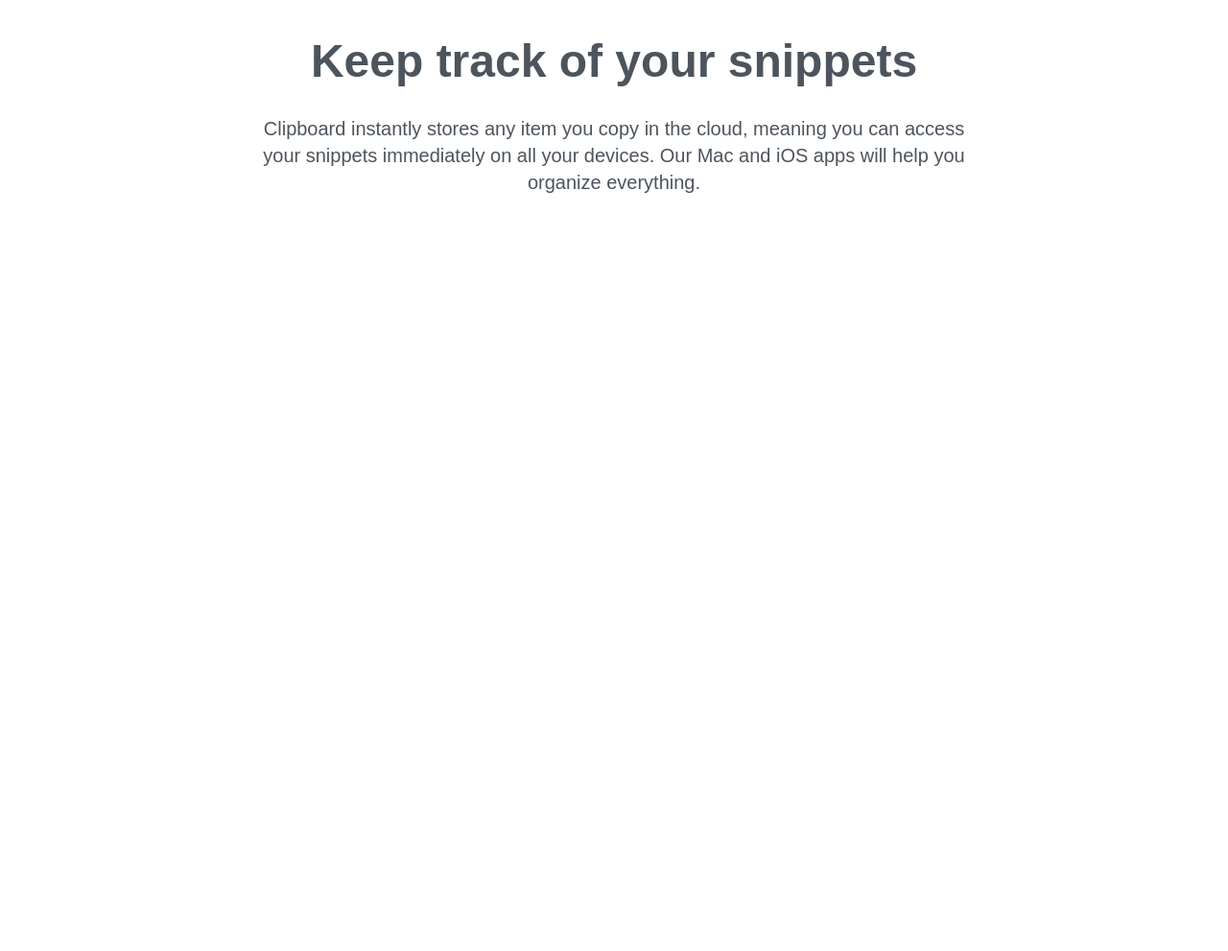
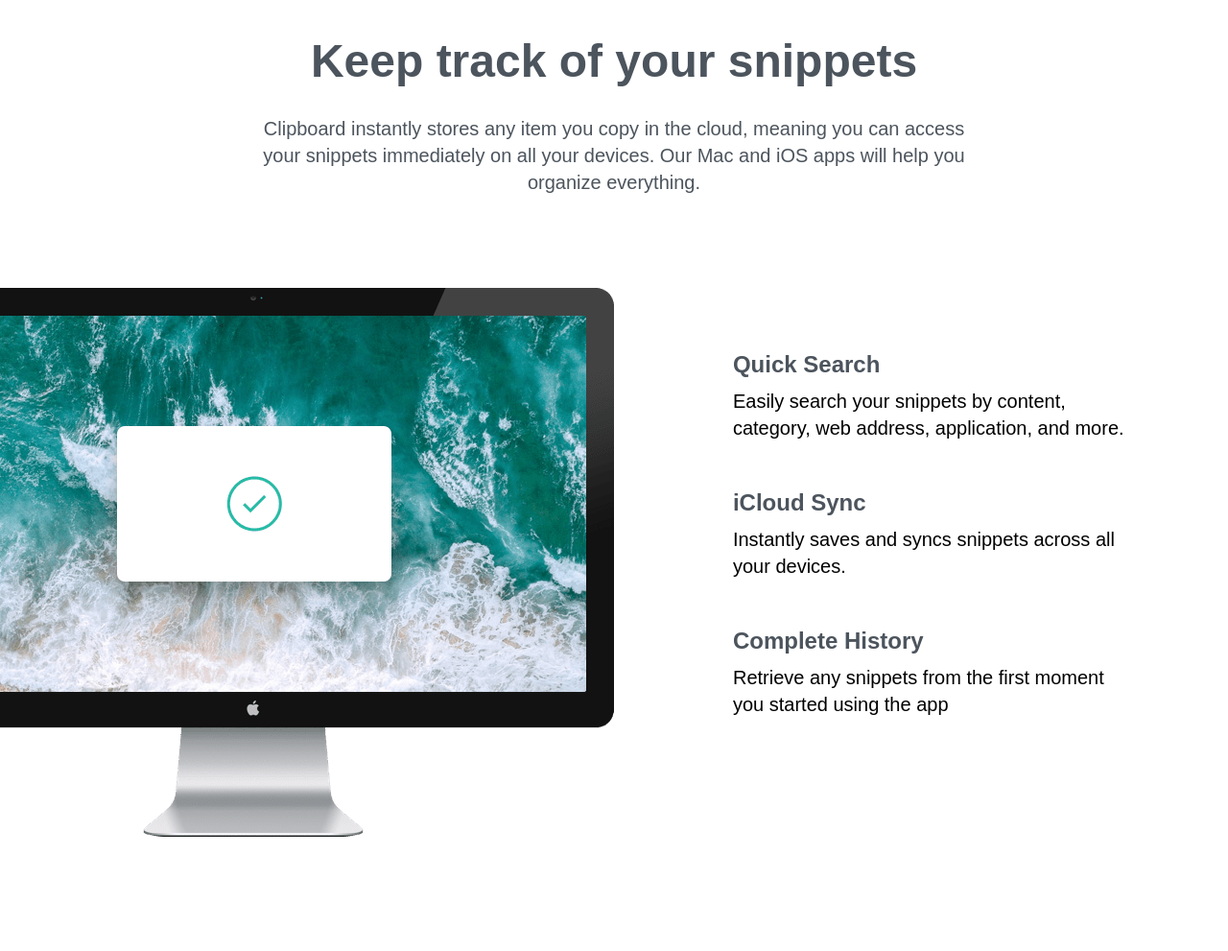
Before and after one commit to Dineshkumar-DDK/clipboard_display_project, a website: page index.html in a window 1280 px wide. Shown: the part 713-1704 px from the top of the page at 96% size. Before the commit the page ends 1013 px from the top, so only its background shows below. Drawn offline with Linux system fonts and the light colour scheme; files whose address does not match are found by name; a web font is replaced by a local one.

Commit message:
added feature sections

```diff
--- a/index.html
+++ b/index.html
@@ -13,25 +13,60 @@
 
 <body>
     <section id="hero">
-        <div class=" px-10 pt-16 mb-40 section-container">
+        <div class="pt-16 mb-40 section-container">
             <img src="images/logo.svg" alt="logo svg" class="mx-auto my-16">
             <h3>A history of everything you copy</h3>
-            <p class="mx-auto mb-10 text-darkGrayishBlue text-2xl max-w-lg ">Clipboard allows you to track and organize everything you copy. Instantly access your clipboard on all your devices.</p>
+            <p class="mx-auto mb-10 text-darkGrayishBlue text-2xl max-w-lg ">Clipboard allows you to track and organize
+                everything you copy. Instantly access your clipboard on all your devices.</p>
 
 
             <!-- button container  -->
             <div class="button-container">
-                <a href="" class="p-4 px-8 rounded-full shadow-xl bg-StrongCyan duration-300 transition hover:opacity-80">Download for iOS</a>
-                <a href="" class="py-4 px-8 rounded-full shadow-xl bg-lightBlue duration-300 transition hover:opacity-80">Download for Mac</a>
+                <a href=""
+                    class="p-4 px-8 rounded-full shadow-xl bg-StrongCyan duration-300 transition hover:opacity-80">Download
+                    for iOS</a>
+                <a href=""
+                    class="py-4 px-8 rounded-full shadow-xl bg-lightBlue duration-300 transition hover:opacity-80">Download
+                    for Mac</a>
             </div>
         </div>
     </section>
     <section id="snippets">
-        <div class="section-container my-20 px-10">
+        <div class="section-container my-20 ">
             <h3>
                 Keep track of your snippets
             </h3>
-            <p class="mx-auto max-w-3xl mb-24 text-darkGrayishBlue text-xl">Clipboard instantly stores any item you copy in the cloud, meaning you can access your snippets immediately on all your devices. Our Mac and iOS apps will help you organize everything.</p>
+            <p class="mx-auto max-w-3xl mb-24 text-darkGrayishBlue text-xl">Clipboard instantly stores any item you copy
+                in the cloud, meaning you can access your snippets immediately on all your devices. Our Mac and iOS apps
+                will help you organize everything.</p>
+        </div>
+    </section>
+    <!-- features section -->
+    <section id="features">
+        <div class="section-container my-20">
+            <div class="relative flex flex-col md:flex-row md:space-x-32">
+                <div class="md:w-1/2">
+                    <img src="images/image-computer.png" alt="computer image" class="md:absolute top-0 right-[50%]">
+                </div>
+                <!-- items container -->
+                <div class="flex flex-col md:w-1/2 md:text-left  md:pl-16 space-y-12 mt-16 mb-24 md:mb-60 text-xl">
+                    <div>
+                        <h5 class="text-2xl font-bold text-darkGrayishBlue mb-2">Quick Search</h5>
+                        <p class="text-grayishBlue max-w-md">
+                            Easily search your snippets by content, category, web address, application, and more.
+                        </p>
+                    </div>
+                    <div>
+                        <h5 class="text-2xl font-bold text-darkGrayishBlue mb-2">iCloud Sync</h5>
+                        <p class="max-w-md text-grayishBlue">Instantly saves and syncs snippets across all your devices.</p>
+                    </div>
+                    <div>
+                        <h5 class="text-2xl font-bold text-darkGrayishBlue mb-2">Complete History</h5>
+                        <p class="max-w-md text-grayishBlue">Retrieve any snippets from the first moment you started using the app</p>
+                    </div>
+                </div>
+
+            </div>
         </div>
     </section>
 </body>
--- a/input.css
+++ b/input.css
@@ -31,7 +31,7 @@
 }
 
 .section-container {
-  @apply text-center mx-auto max-w-6xl;
+  @apply text-center mx-auto max-w-6xl px-10;
 }
 
 .button-container{
```
Also changed, not shown: css/style.css.
